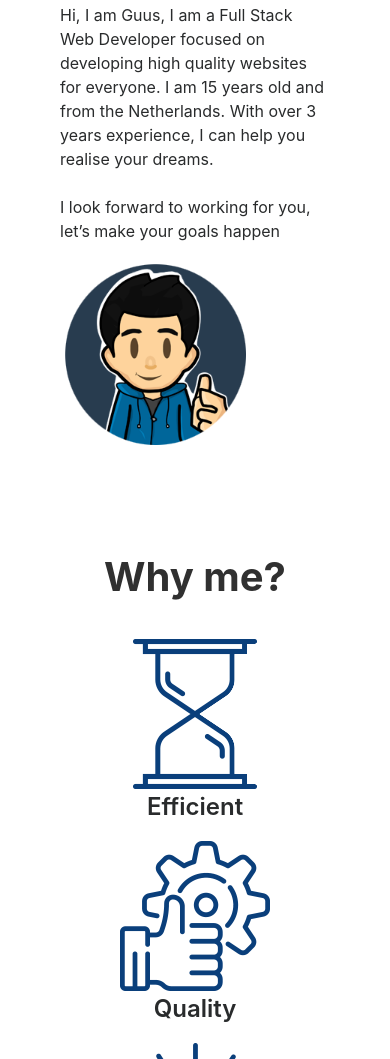
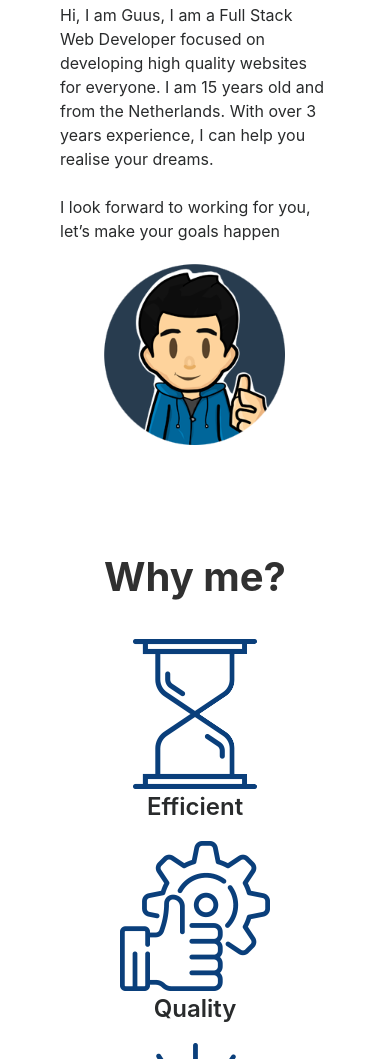
Before and after one commit to guushuizen/portfolio, a website: page index.html in a window 390 px wide. Shown: the part 767-1826 px from the top of the page. Drawn offline with nearby package versions, Linux system fonts and the light colour scheme.

Commit message:
Responsive fix for about section

```diff
--- a/sass/partials/_about.scss
+++ b/sass/partials/_about.scss
@@ -1,3 +1,9 @@
+@media (max-width: 768px) {
+    .about .col-md-4 {
+        text-align: center;
+    }
+}
+
 .about {
     width: 75%;
     margin: -2.5rem auto 0 auto;
```
Also changed, not shown: assets/css/app.css.
